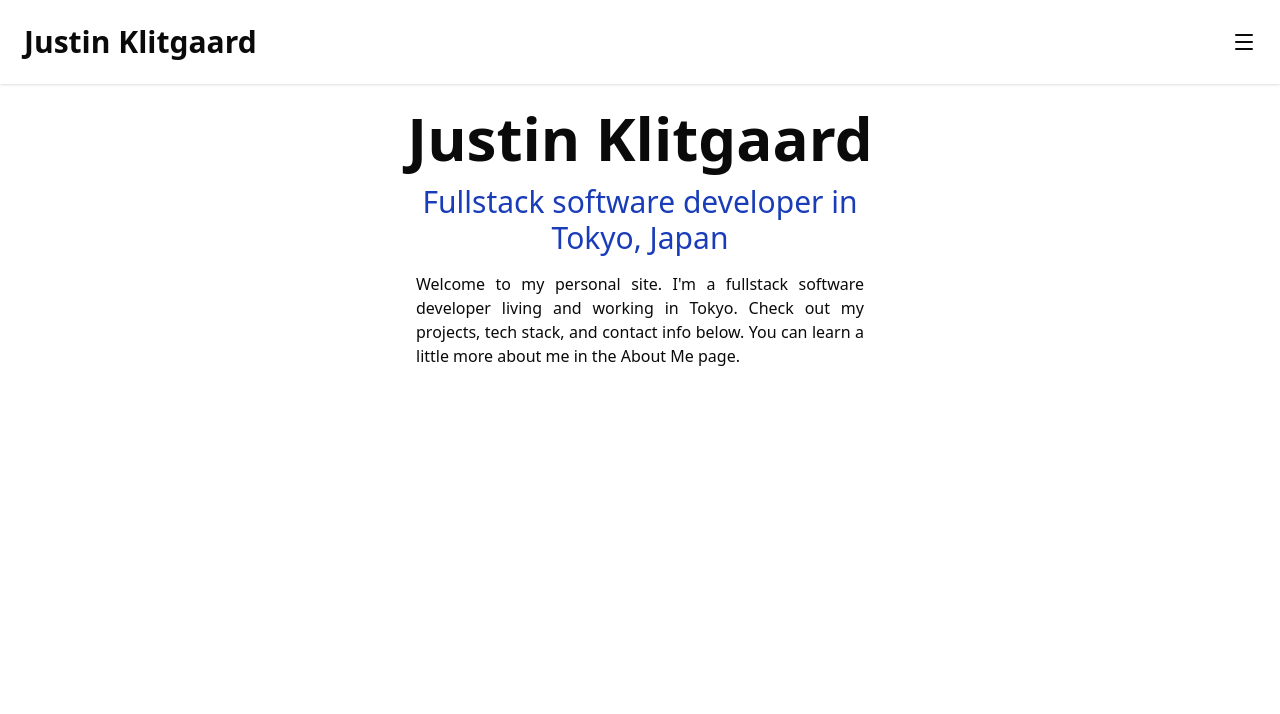
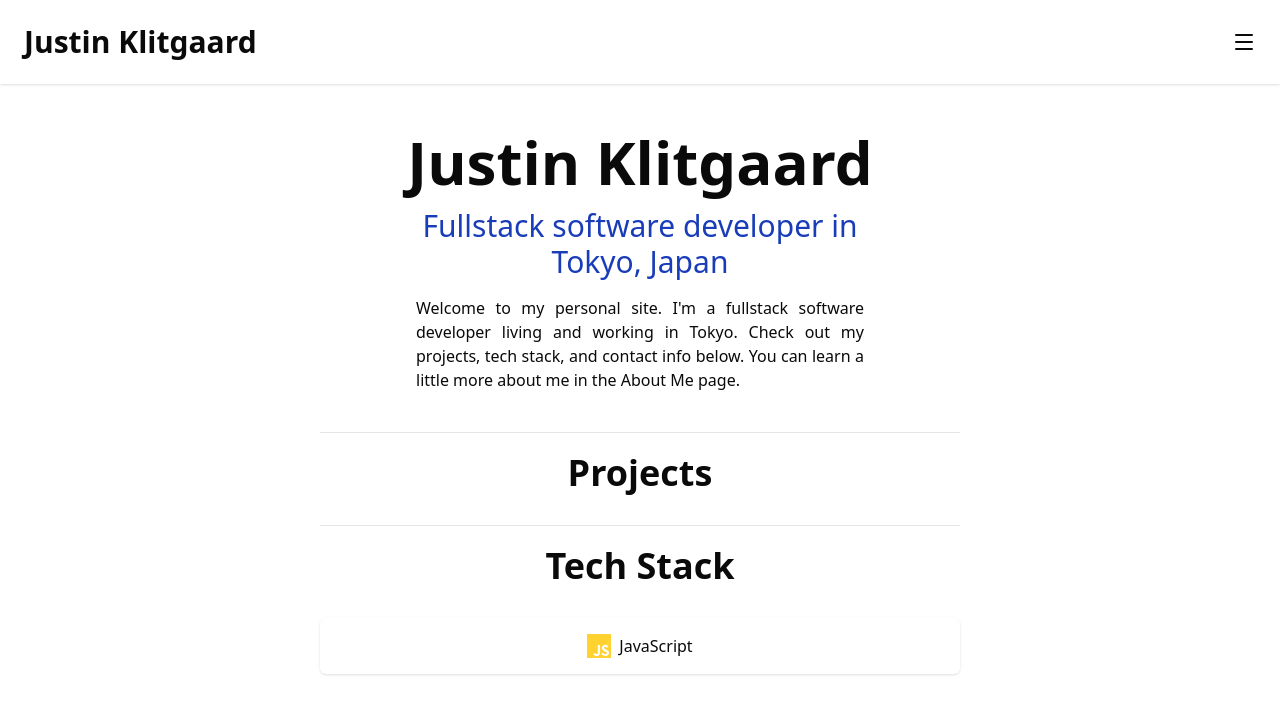
Before and after one commit to Justin-K-Ellis/personal-site.next, a Next.js app: page /en in a window 1280 px wide. Shown: the top 714 px of the page. Built offline with nearby package versions, Linux system fonts and the light colour scheme.

Commit message:
feat: scaffold language section

```diff
--- a/src/app/[locale]/page.tsx
+++ b/src/app/[locale]/page.tsx
@@ -1,8 +1,29 @@
 import { useTranslations } from "next-intl";
 import Hero from "@/components/Hero";
+import Title from "@/components/Title";
+import { languages } from "@/assests/techStackData";
+import TechCard from "@/components/TechCard";
 
 export default function Home() {
   const t = useTranslations("HomePage");
 
-  return <Hero />;
+  return (
+    <div id="container" className="flex flex-col gap-4">
+      <Hero />
+      <hr />
+      <Title text={t("projects")} />
+      <hr />
+      <Title text={t("techStack")} />
+      {languages.map((language) => {
+        return (
+          <TechCard
+            key={language.name}
+            name={language.name}
+            Icon={language.icon}
+            color={language.color}
+          />
+        );
+      })}
+    </div>
+  );
 }
--- /dev/null
+++ b/src/assests/techStackData.ts
@@ -0,0 +1,10 @@
+import { SiJavascript } from "react-icons/si";
+import { Tech } from "@/types";
+
+export const languages: Tech[] = [
+  {
+    name: "JavaScript",
+    icon: SiJavascript,
+    color: "text-amber-300",
+  },
+];
--- /dev/null
+++ b/src/components/TechCard.tsx
@@ -0,0 +1,16 @@
+import { IconType } from "react-icons";
+
+interface TechCardProps {
+  name: string;
+  Icon: IconType;
+  color: string;
+}
+
+export default function TechCard({ name, Icon, color }: TechCardProps) {
+  return (
+    <article className="shadow rounded-sm flex gap-2 justify-center items-center p-4">
+      <Icon className={`${color} text-2xl`} />
+      <p>{name}</p>
+    </article>
+  );
+}
```
